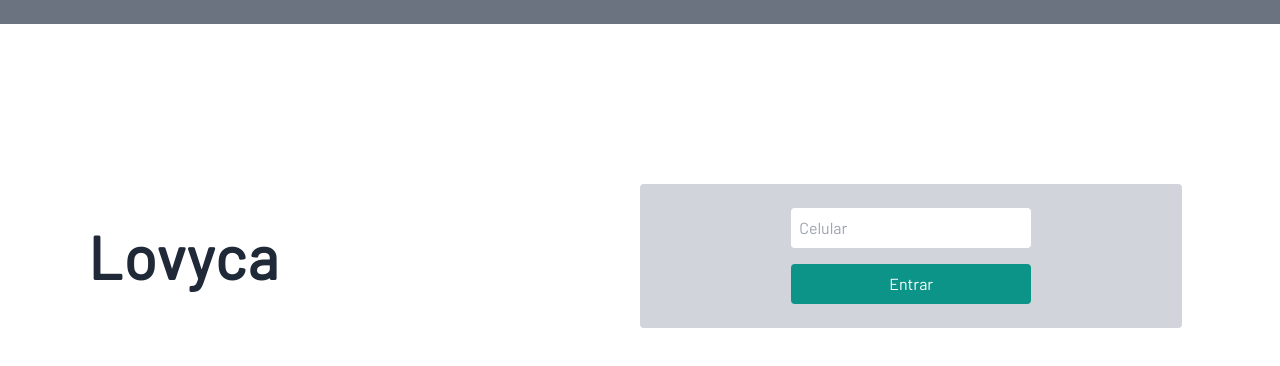
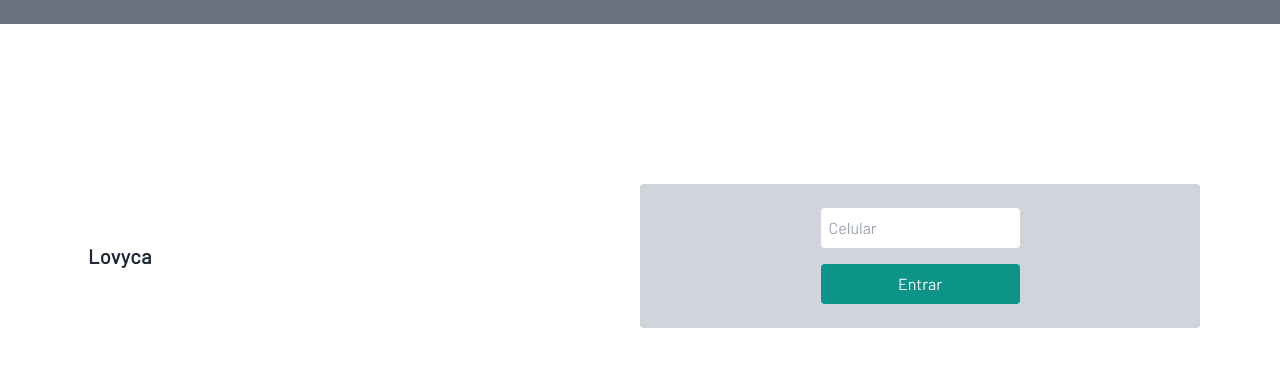
Before and after one commit to nunescl/frontend-lovyca, a Next.js app: page /login in a window 1280 px wide. Shown: the top 366 px of the page. Built offline with nearby package versions, Linux system fonts and the light colour scheme; some icons are missing.

Commit message:
code refactoring

```diff
--- a/components/AuthGuard.tsx
+++ b/components/AuthGuard.tsx
@@ -1,17 +1,8 @@
-import { useRouter } from 'next/router';
-import { useEffect } from 'react';
 import { useAuth } from '../context/AuthContext';
 
 export function AuthGuard({ children }: { children: JSX.Element }) {
   const { currentUser } = useAuth();
-  const router = useRouter();
   console.log(currentUser);
-
-  // useEffect(() => {
-  //   if (!currentUser) {
-  //     router.push('/login');
-  //   }
-  // }, [currentUser, router]);
 
   if (currentUser) {
     return <>{children}</>;
--- a/pages/_app.tsx
+++ b/pages/_app.tsx
@@ -1,8 +1,7 @@
 import '../styles/globals.css';
 import type { AppProps } from 'next/app';
 import Layout from '../components/Layout';
-import { AuthProvider, useAuth } from '../context/AuthContext';
-import { useEffect, useState } from 'react';
+import { AuthProvider } from '../context/AuthContext';
 import { AuthGuard } from '../components/AuthGuard';
 
 export default function App({ Component, pageProps }: AppProps): any {
--- a/pages/index.tsx
+++ b/pages/index.tsx
@@ -5,7 +5,7 @@ import UserSearch from './user/search';
 
 export default function Home() {
   const { currentUser } = useAuth();
-  console.log(currentUser);
+
   return (
     <>
       <Head>
--- a/pages/login.tsx
+++ b/pages/login.tsx
@@ -10,20 +10,11 @@ import { setCookie } from 'nookies';
 import CodeInput from '../components/Inputs/CodeInput';
 import { useRouter } from 'next/router';
 
-// export async function getStaticProps(ctx: any) {
-//   return {
-//     props: {
-//       protected: false,
-//     },
-//   };
-// }
-
 export default function Login() {
   const [phoneNumber, setPhoneNumber] = useState<string>('');
   const [error, setError] = useState<string>('');
   const [otpForm, setOtpForm] = useState<boolean>(false);
   const [otp, setOtp] = useState<string>('');
-  // const [currentUser, setCurrentUser] = useState(null);
   const router = useRouter();
 
   const generateRecaptcha = (): void => {
@@ -78,7 +69,7 @@ export default function Login() {
     <>
       <div className="grid grid-cols-2 my-40 mx-20 ">
         <div className="grid content-center pl-2">
-          <h1 className="font-semibold select-none text-[60px] tracking-wide text-gray-800 ">
+          <h1 className="font-semibold select-none text-6xl md:text-xl tracking-wide text-gray-800 ">
             Lovyca
           </h1>
         </div>
@@ -86,7 +77,7 @@ export default function Login() {
         {otpForm === false ? (
           <>
             <form
-              className=" bg-gray-300 grid grid-rows-2 justify-center gap-4 py-6 max-w-[60ch] rounded"
+              className=" bg-gray-300 grid grid-rows-2 justify-center gap-4 py-6 px-1 w-full rounded"
               onSubmit={(e) => requestOTP(e)}
             >
               <input
@@ -95,15 +86,15 @@ export default function Login() {
                   setPhoneNumber(e.target.value)
                 }
                 type="tel"
-                className="h-10 p-2 w-60 outline-none duration-300 border-b-2 border-solid border-white rounded focus:border-teal-500 text-slate-900 "
+                className="h-10 p-2 w-[100%] outline-none duration-300 border-b-2 border-solid border-white rounded focus:border-teal-500 text-slate-900 "
                 placeholder="Celular"
               />
-              <button className="bg-teal-600 h-10 rounded duration-300 relative after:absolute after:top-0 after:right-full after:bg-teal-700 after:z-10 after:w-full after:h-full overflow-hidden hover:after:translate-x-full after:duration-300">
+              <button className="bg-teal-600 w-[100%] h-10 rounded duration-300 relative after:absolute after:top-0 after:right-full after:bg-teal-700 after:z-10 after:w-full after:h-full overflow-hidden hover:after:translate-x-full after:duration-300">
                 <h2 className="relative z-20">Entrar</h2>
               </button>
 
               {error && (
-                <div className="w-60 border-rose-400 border text-center border-solid text-rose-400 text-xs p-1">
+                <div className="w-[100%] border-rose-400 border text-center border-solid text-rose-400 text-xs p-1">
                   {error}
                 </div>
               )}
```
